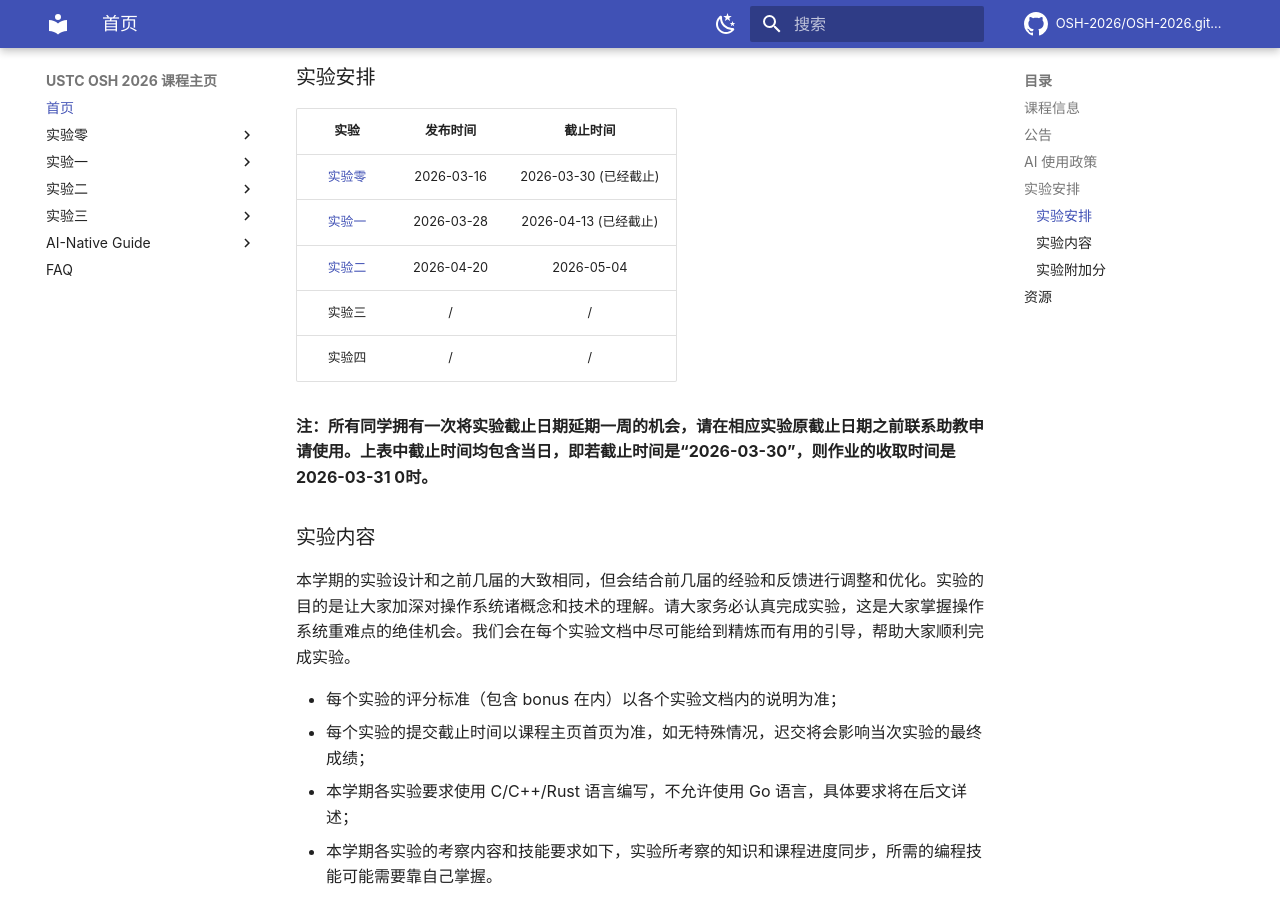
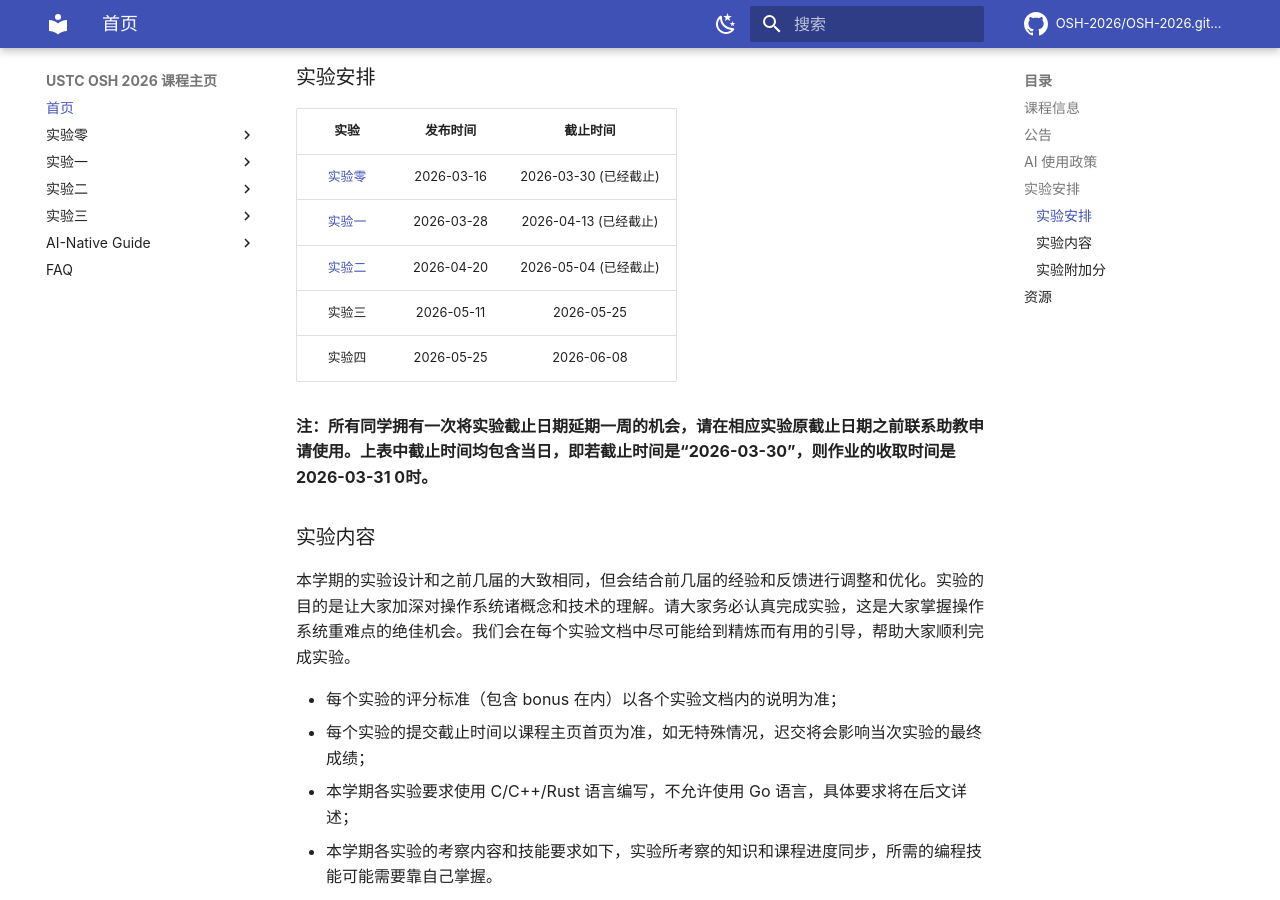
Before and after one commit to OSH-2026/osh-2026.github.io, an MkDocs documentation site: the page built from docs/README.md, in a window 1280 px wide and 900 px high, scrolled down 923 px. Built offline with MkDocs 1.6.1 and Material for MkDocs 9.7.7, drawn with Linux system fonts in a browser that asks for light colours; nearby versions of some CDN libraries; library files that are not in the unit come from our copies; comment, search, counter and statistics services are not loaded.

Commit message:
launch lab3

```diff
--- a/docs/README.md
+++ b/docs/README.md
@@ -35,9 +35,9 @@
 | :-------------: | :--------: | :--------: |
 | [实验零](lab0/) | 2026-03-16 | 2026-03-30 (已经截止) |
 | [实验一](lab1/) | 2026-03-28 | 2026-04-13 (已经截止) |
-| [实验二](lab2/) | 2026-04-20 | 2026-05-04 |
-|     实验三      |     /      |     /      |
-|     实验四      |     /      |     /      |
+| [实验二](lab2/) | 2026-04-20 | 2026-05-04 (已经截止) |
+|     实验三      | 2026-05-11 | 2026-05-25|
+|     实验四      | 2026-05-25 | 2026-06-08|
 
 **注：所有同学拥有一次将实验截止日期延期一周的机会，请在相应实验原截止日期之前联系助教申请使用。上表中截止时间均包含当日，即若截止时间是“2026-03-30”，则作业的收取时间是 2026-03-31 0时。**
 
```
